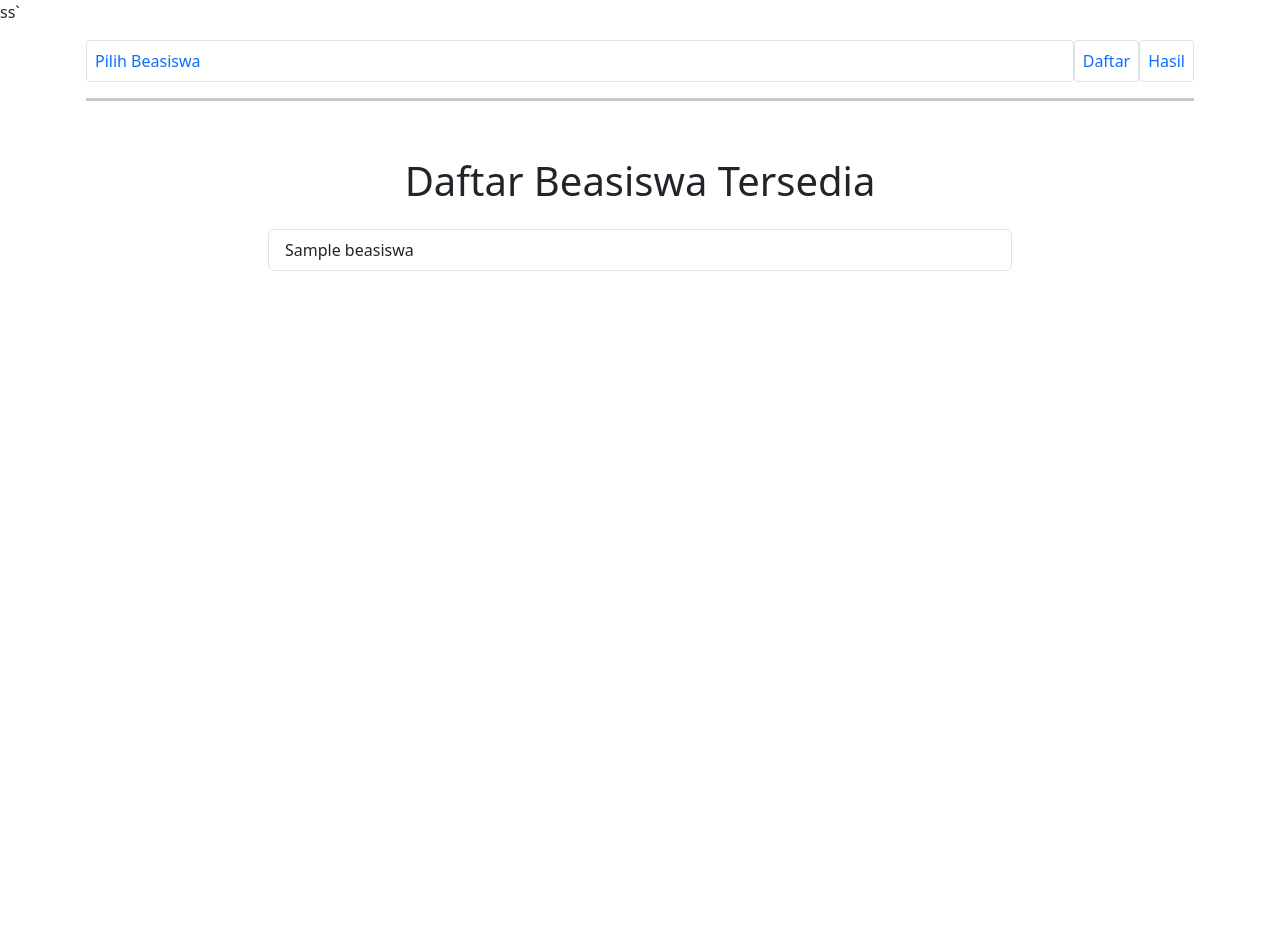
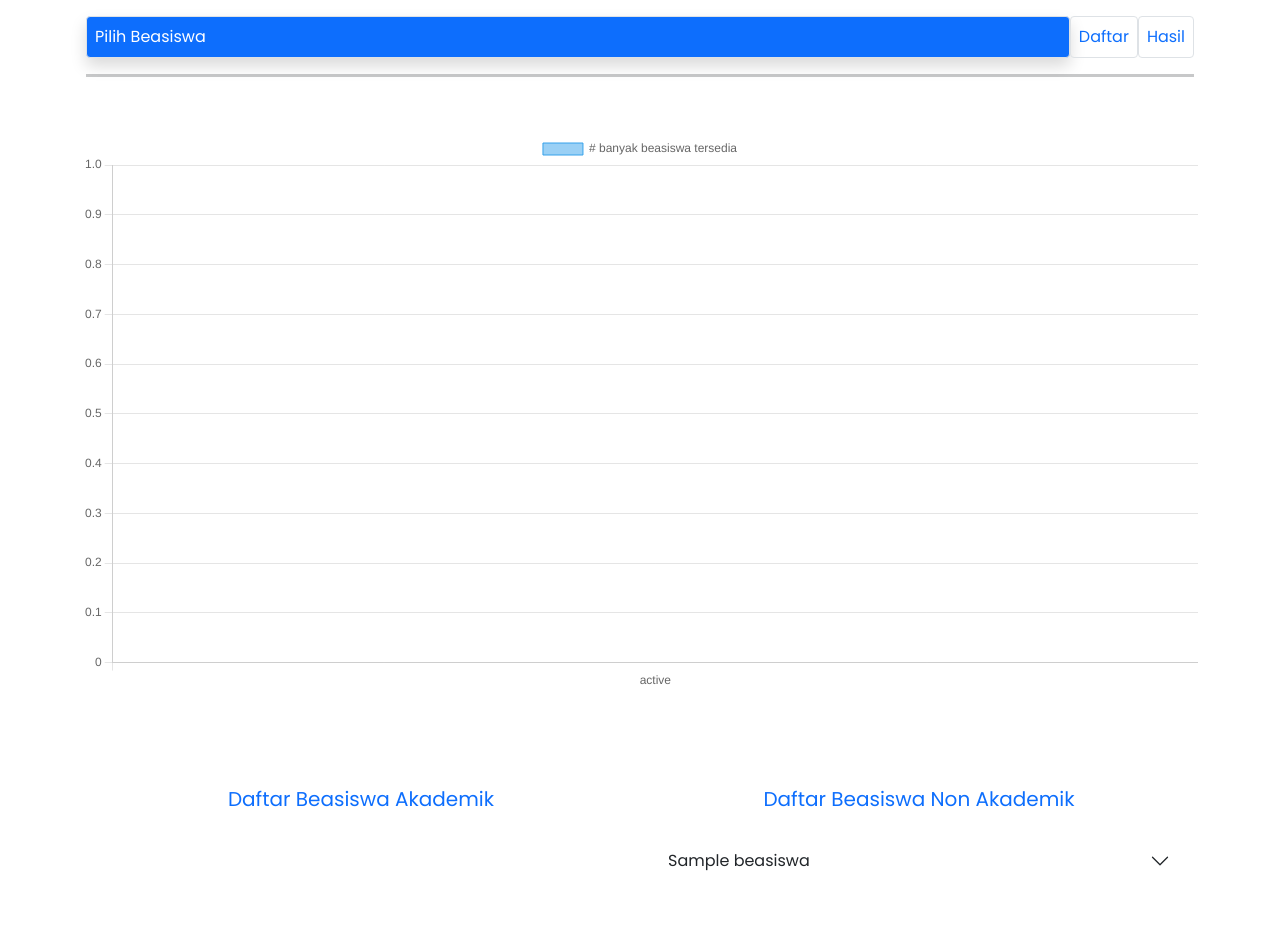
Before and after one commit to gilanghadi/serkom, a PHP site: page /JWD/app/pages/beasiswa.php in a window 1280 px wide. Before the commit the page ends 271 px from the top, so only its background shows below. Run offline with PHP 8.4, Linux system fonts and the light colour scheme; tables that the repository leaves empty or names only in its code hold one stand-in row (values such as "Sample post").

Commit message:
[feat] add chartjs

```diff
--- a/app/database/conn.php
+++ b/app/database/conn.php
@@ -3,7 +3,7 @@
 
 $DBHOST = "localhost";
 $DBUSER = "root";
-$DBPASS = "";
+$DBPASS = "addict0x021";
 $DBNAME = "serkom";
 
 
--- a/app/init.php
+++ b/app/init.php
@@ -1,4 +1,4 @@
 <?php
 
-define("BASEURL", "http://localhost/serkom/app/pages/");
-define("BASEURLIN", "http://localhost/serkom/");
+define("BASEURL", "http://localhost/JWD/serkom/app/pages/");
+define("BASEURLIN", "http://localhost/JWD/serkom/");
--- a/app/pages/beasiswa.php
+++ b/app/pages/beasiswa.php
@@ -1,9 +1,19 @@
 <?php
+$thispage = "beasiswa";
 require "../init.php";
 require "../database/conn.php";
 
-$beasiswa = mysqli_query($conn, "SELECT * FROM beasiswa");
+$beasiswaAkademik = mysqli_query($conn, "SELECT * FROM beasiswa WHERE status = 'akademik'");
+$beasiswaNonAkademik = mysqli_query($conn, "SELECT * FROM beasiswa WHERE status != 'akademik'");
 
+$status = [];
+$countBeasiswaAkademik = mysqli_num_rows($beasiswaAkademik);
+$countBeasiswaNonAkademik = mysqli_num_rows($beasiswaNonAkademik);
+$statusBeasiswa = mysqli_query($conn, "SELECT DISTINCT status FROM beasiswa");
+foreach ($statusBeasiswa as $beasiswa) :
+    $status[] = $beasiswa['status'];
+endforeach;
+$count = [$countBeasiswaAkademik, $countBeasiswaNonAkademik];
 ?>
 
 <!doctype html>
@@ -14,22 +24,63 @@
     <meta name="viewport" content="width=device-width, initial-scale=1">
     <title>Kampuskuaja</title>
     <link href="https://cdn.jsdelivr.net/npm/bootstrap@5.3.1/dist/css/bootstrap.min.css" rel="stylesheet" integrity="sha384-4bw+/aepP/YC94hEpVNVgiZdgIC5+VKNBQNGCHeKRQN+PtmoHDEXuppvnDJzQIu9" crossorigin="anonymous">
+    <style>
+        @import url('https://fonts.googleapis.com/css2?family=Poppins&display=swap');
+
+        * {
+            font-family: "Poppins", sans-serif;
+        }
+    </style>
+    <script src="https://cdn.jsdelivr.net/npm/chart.js"></script>
 </head>
 
 <body>
 
     <?php include '../pages/components/navbar.php'; ?>
 
-    <div class="container mt-4">
+    <div class="container mt-4 pb-5">
+        <div class="mb-5 pb-5">
+            <canvas id="myChart"></canvas>
+        </div>
         <div class="row">
-            <div class="d-flex justify-content-center align-items-center">
-                <div class="col-lg-8">
-                    <h1 class="mb-4 text-center">Daftar Beasiswa Tersedia</h1>
-                    <ul class="list-group">
-                        <?php foreach ($beasiswa as $b) : ?>
-                            <li class="list-group-item"><?= $b['nama_beasiswa'] ?></li>
-                        <?php endforeach; ?>
-                    </ul>
+            <div class="d-flex justify-content-center">
+                <div class="col-lg-6">
+                    <h5 class="mb-4 text-center text-primary">Daftar Beasiswa Akademik</h1>
+                        <div class="accordion accordion-flush px-2" id="accordionFlushExample">
+                            <?php foreach ($beasiswaAkademik as $akademik) : ?>
+                                <div class="accordion-item">
+                                    <h2 class="accordion-header">
+                                        <button class="accordion-button collapsed" type="button" data-bs-toggle="collapse" data-bs-target="#flush-collapseOne-<?= $akademik['id'] ?>" aria-expanded="false" aria-controls="flush-collapseOne">
+                                            <?= $akademik['nama_beasiswa'] ?>
+                                        </button>
+                                    </h2>
+                                    <div id="flush-collapseOne-<?= $akademik['id'] ?>" class="accordion-collapse collapse" data-bs-parent="#accordionFlushExample">
+                                        <div class="p-3">
+                                            <?= $akademik['syarat'] ?>
+                                        </div>
+                                    </div>
+                                </div>
+                            <?php endforeach; ?>
+                        </div>
+                </div>
+                <div class="col-lg-6">
+                    <h5 class="mb-4 text-center text-primary">Daftar Beasiswa Non Akademik</h1>
+                        <div class="accordion accordion-flush px-2" id="accordionFlushExample">
+                            <?php foreach ($beasiswaNonAkademik as $non_akademik) : ?>
+                                <div class="accordion-item">
+                                    <h2 class="accordion-header">
+                                        <button class="accordion-button collapsed" type="button" data-bs-toggle="collapse" data-bs-target="#flush-collapseOne-<?= $non_akademik['id'] ?>" aria-expanded="false" aria-controls="flush-collapseOne">
+                                            <?= $non_akademik['nama_beasiswa'] ?>
+                                        </button>
+                                    </h2>
+                                    <div id="flush-collapseOne-<?= $non_akademik['id'] ?>" class="accordion-collapse collapse" data-bs-parent="#accordionFlushExample">
+                                        <div class="p-3">
+                                            <?= $non_akademik['syarat'] ?>
+                                        </div>
+                                    </div>
+                                </div>
+                            <?php endforeach; ?>
+                        </div>
                 </div>
             </div>
         </div>
@@ -38,18 +89,29 @@
 
     <script src="https://cdn.jsdelivr.net/npm/bootstrap@5.3.1/dist/js/bootstrap.bundle.min.js" integrity="sha384-HwwvtgBNo3bZJJLYd8oVXjrBZt8cqVSpeBNS5n7C8IVInixGAoxmnlMuBnhbgrkm" crossorigin="anonymous"></script>
     <script src="https://code.jquery.com/jquery-3.7.0.slim.js" integrity="sha256-7GO+jepT9gJe9LB4XFf8snVOjX3iYNb0FHYr5LI1N5c=" crossorigin="anonymous"></script>
-    <script type="text/javascript">
-        $(document).ready(function() {
-            $('#semester').change(function() {
-                $('#ipk').val(3);
-                if ($('#ipk').val() < 3) {
-                    $('#beasiswa').attr("disabled", true);
-                    $('#berkas').attr("disabled", true);
-                    $('#submit').attr("disabled", true);
+    <script>
+        const ctx = $('#myChart');
+
+        new Chart(ctx, {
+            type: 'bar',
+            data: {
+                labels: <?= json_encode($status) ?>,
+                datasets: [{
+                    label: '# banyak beasiswa tersedia',
+                    data: <?= json_encode($count) ?>,
+                    borderWidth: 1
+                }]
+            },
+            options: {
+                scales: {
+                    y: {
+                        beginAtZero: true
+                    }
                 }
-            })
-        })
+            }
+        });
     </script>
+
 </body>
 
 </html>
--- a/app/pages/components/navbar.php
+++ b/app/pages/components/navbar.php
@@ -1,16 +1,16 @@
-ss`<div class="container p-3">
+<div class="container p-3">
     <div class="d-flex">
-        <a href="<?= BASEURL . 'beasiswa.php' ?>" class="text-decoration-none p-2 p-2 flex-grow-1 border bg-white rounded-1">
+        <a href="<?= BASEURL . 'beasiswa.php' ?>" class="text-decoration-none p-2 p-2 flex-grow-1 border rounded-1 <?= $thispage === "beasiswa" ? "bg-primary text-white shadow" : "" ?>">
             <div class="">
                 Pilih Beasiswa
             </div>
         </a>
-        <a href="<?= BASEURLIN; ?>" class="text-decoration-none p-2 border bg-white rounded-1">
+        <a href="<?= BASEURLIN; ?>" class="text-decoration-none p-2 border rounded-1 <?= $thispage === "index" ? "bg-primary text-white shadow" : "" ?>">
             <div class="">
                 Daftar
             </div>
         </a>
-        <a href="<?= BASEURL . 'hasil.php' ?>" class="text-decoration-none p-2 border bg-white rounded-1">
+        <a href="<?= BASEURL . 'hasil.php' ?>" class="text-decoration-none p-2 border rounded-1 <?= $thispage === "hasil" ? "bg-primary text-white shadow" : "" ?>">
             <div class="">
                 Hasil
             </div>
```
Also changed, not shown: app/pages/hasil.php (+16 -17 lines), index.php (+32 -4 lines), img/Aplikasi KPU.jpeg (added).
